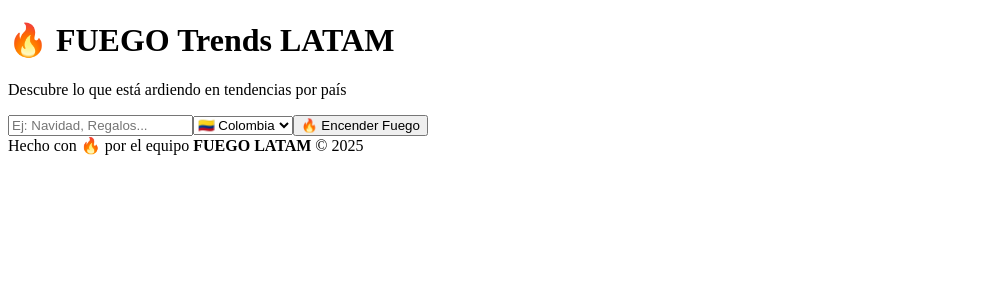
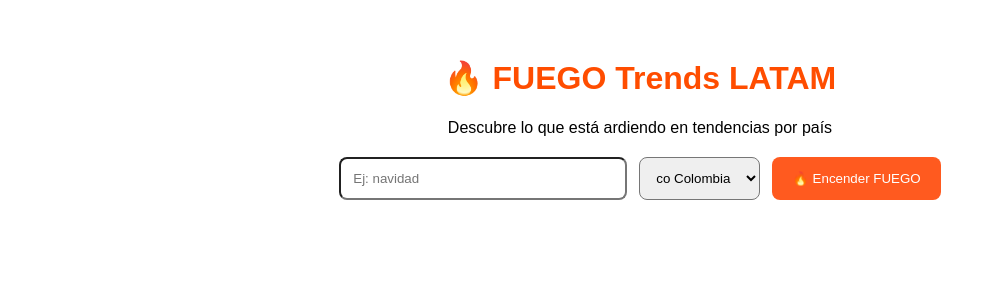
Before and after one commit to fuegodigitalecommerce-ops/fuego_v8_real, a Next.js app: page / in a window 1280 px wide. Shown: the top 300 px of the page, without its empty margins (0-996 px from the left). Built offline with nearby package versions, Linux system fonts and the light colour scheme.

Commit message:
Update index.jsx

```diff
--- a/pages/index.jsx
+++ b/pages/index.jsx
@@ -7,86 +7,54 @@ export default function Home() {
   const [loading, setLoading] = useState(false);
   const [message, setMessage] = useState("");
 
-  const searchTrends = async () => {
-    if (!keyword.trim()) return;
-    setLoading(true);
-    setMessage("");
-    setResults([]);
-
+  async function search() {
+    if (!keyword.trim()) return setMessage("Escribe una palabra clave.");
+    setLoading(true); setMessage(""); setResults([]);
     try {
-      const res = await fetch(`/api/trends?keyword=${keyword}&country=${country}`);
-      const data = await res.json();
-      setResults(data.results || []);
-      setMessage(data.message || "");
+      const r = await fetch(`/api/trends?keyword=${encodeURIComponent(keyword)}&country=${encodeURIComponent(country)}`);
+      const j = await r.json();
+      if (!j.ok) {
+        setMessage(j.error || "Error al obtener resultados.");
+      } else {
+        setResults(j.results || []);
+        setMessage(j.message || "");
+      }
     } catch (err) {
-      setMessage("Error al buscar resultados 🔥");
-    } finally {
-      setLoading(false);
+      setMessage("Error de conexión con el servidor.");
+      console.error(err);
     }
-  };
+    setLoading(false);
+  }
 
   return (
-    <div className="min-h-screen flex flex-col items-center justify-center bg-orange-50 text-center p-4">
-      <h1 className="text-4xl font-bold text-red-600 mb-2">🔥 FUEGO Trends LATAM</h1>
-      <p className="mb-6 text-gray-700">
-        Descubre lo que está ardiendo en tendencias por país
-      </p>
+    <div style={{padding:30,fontFamily:"Arial, sans-serif",textAlign:"center"}}>
+      <h1 style={{color:"#ff4d00"}}>🔥 FUEGO Trends LATAM</h1>
+      <p>Descubre lo que está ardiendo en tendencias por país</p>
 
-      <div className="flex flex-col md:flex-row gap-3 mb-6">
-        <input
-          type="text"
-          placeholder="Ej: Navidad, Regalos..."
-          className="p-3 rounded-xl border text-center"
-          value={keyword}
-          onChange={(e) => setKeyword(e.target.value)}
-        />
-        <select
-          className="p-3 rounded-xl border"
-          value={country}
-          onChange={(e) => setCountry(e.target.value)}
-        >
-          <option value="CO">🇨🇴 Colombia</option>
-          <option value="MX">🇲🇽 México</option>
-          <option value="AR">🇦🇷 Argentina</option>
-          <option value="CL">🇨🇱 Chile</option>
+      <div style={{display:"flex",gap:12,justifyContent:"center",margin:"20px 0"}}>
+        <input value={keyword} onChange={(e)=>setKeyword(e.target.value)} placeholder="Ej: navidad" style={{padding:12,borderRadius:8,width:260}} />
+        <select value={country} onChange={(e)=>setCountry(e.target.value)} style={{padding:12,borderRadius:8}}>
+          <option value="CO">co Colombia</option>
+          <option value="MX">mx México</option>
+          <option value="AR">ar Argentina</option>
+          <option value="CL">cl Chile</option>
         </select>
-        <button
-          onClick={searchTrends}
-          className="bg-orange-500 hover:bg-orange-600 text-white font-bold px-6 py-3 rounded-xl"
-        >
-          🔥 Encender Fuego
-        </button>
+        <button onClick={search} style={{background:"#ff5a1f",color:"#fff",border:"none",padding:"12px 20px",borderRadius:8}}>🔥 Encender FUEGO</button>
       </div>
 
-      {loading && <p>🔥 Buscando tendencias...</p>}
-      {!loading && message && <p className="text-gray-600">{message}</p>}
+      {loading && <p>Buscando...</p>}
+      {message && <p>{message}</p>}
 
-      <div className="grid grid-cols-1 md:grid-cols-2 gap-4 mt-6 w-full max-w-2xl">
-        {results.map((item, idx) => (
-          <a
-            key={idx}
-            href={item.link}
-            target="_blank"
-            rel="noopener noreferrer"
-            className="border rounded-xl shadow bg-white p-4 flex flex-col hover:shadow-lg transition"
-          >
-            <img
-              src={item.image}
-              alt={item.title}
-              className="w-full h-40 object-cover rounded-xl mb-3"
-            />
-            <h3 className="font-semibold text-lg text-gray-800">{item.title}</h3>
-            {item.price && <p className="text-orange-600 mt-1">${item.price}</p>}
-            <span className="text-xs text-gray-500 mt-2">
-              Fuente: {item.source}
-            </span>
+      <div style={{display:"grid",gridTemplateColumns:"repeat(auto-fit,minmax(230px,1fr))",gap:12,maxWidth:900,margin:"20px auto"}}>
+        {results.map((it,i)=>(
+          <a key={i} href={it.link||"#"} target="_blank" rel="noreferrer" style={{textDecoration:"none",color:"#000",border:"1px solid #eee",padding:12,borderRadius:8}}>
+            <img src={it.image||"https://via.placeholder.com/400x200?text=No+image"} alt={it.title} style={{width:"100%",height:140,objectFit:"cover",borderRadius:6}}/>
+            <h3 style={{fontSize:16,margin:"8px 0"}}>{it.title}</h3>
+            {it.price && <p style={{color:"#ff5a1f"}}>${it.price}</p>}
+            <small style={{color:"#666"}}>Fuente: {it.source}</small>
           </a>
         ))}
       </div>
-
-      <footer className="mt-10 text-gray-500 text-sm">
-        Hecho con 🔥 por el equipo <b>FUEGO LATAM</b> © 2025
-      </footer>
     </div>
   );
 }
```
